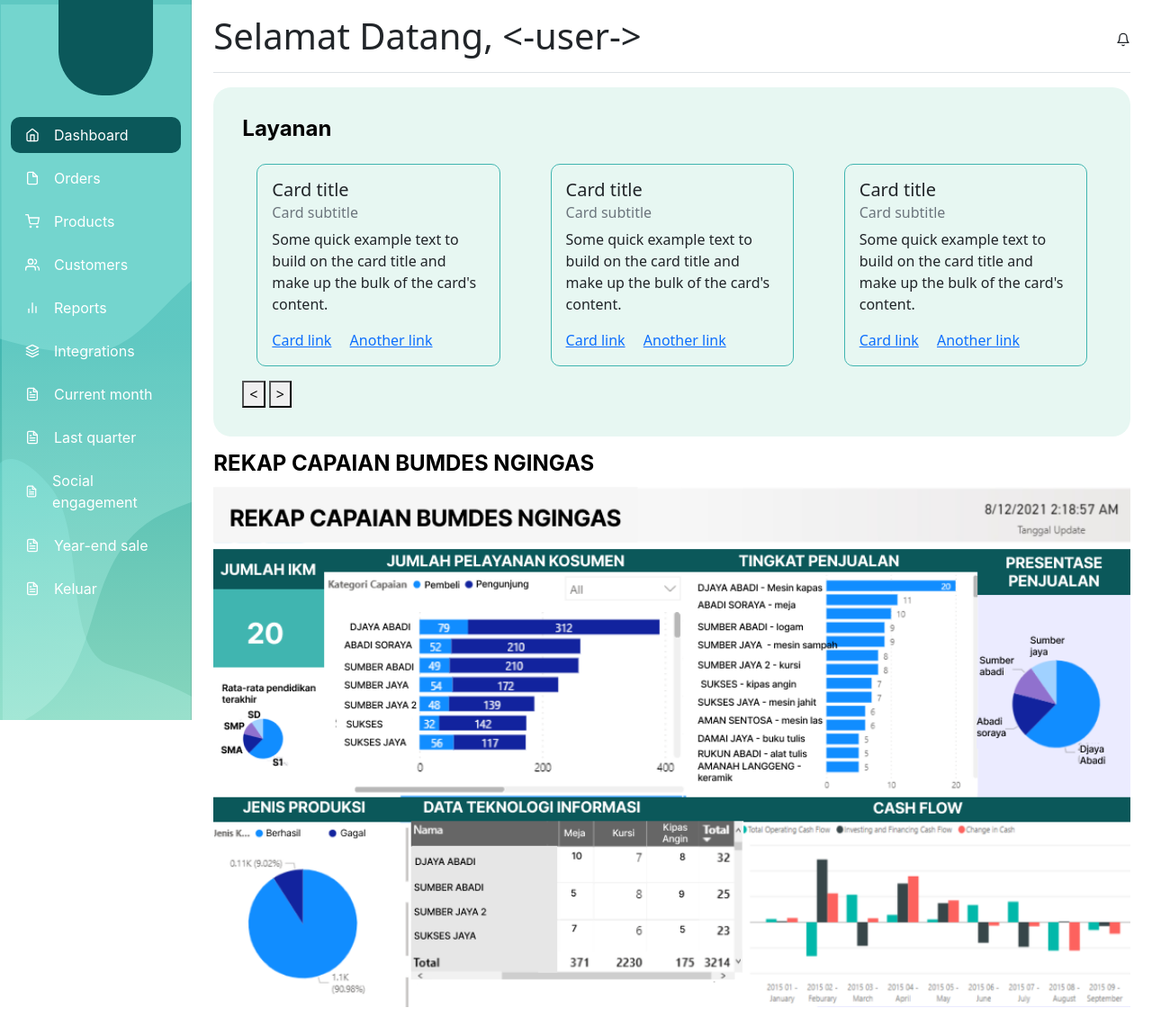
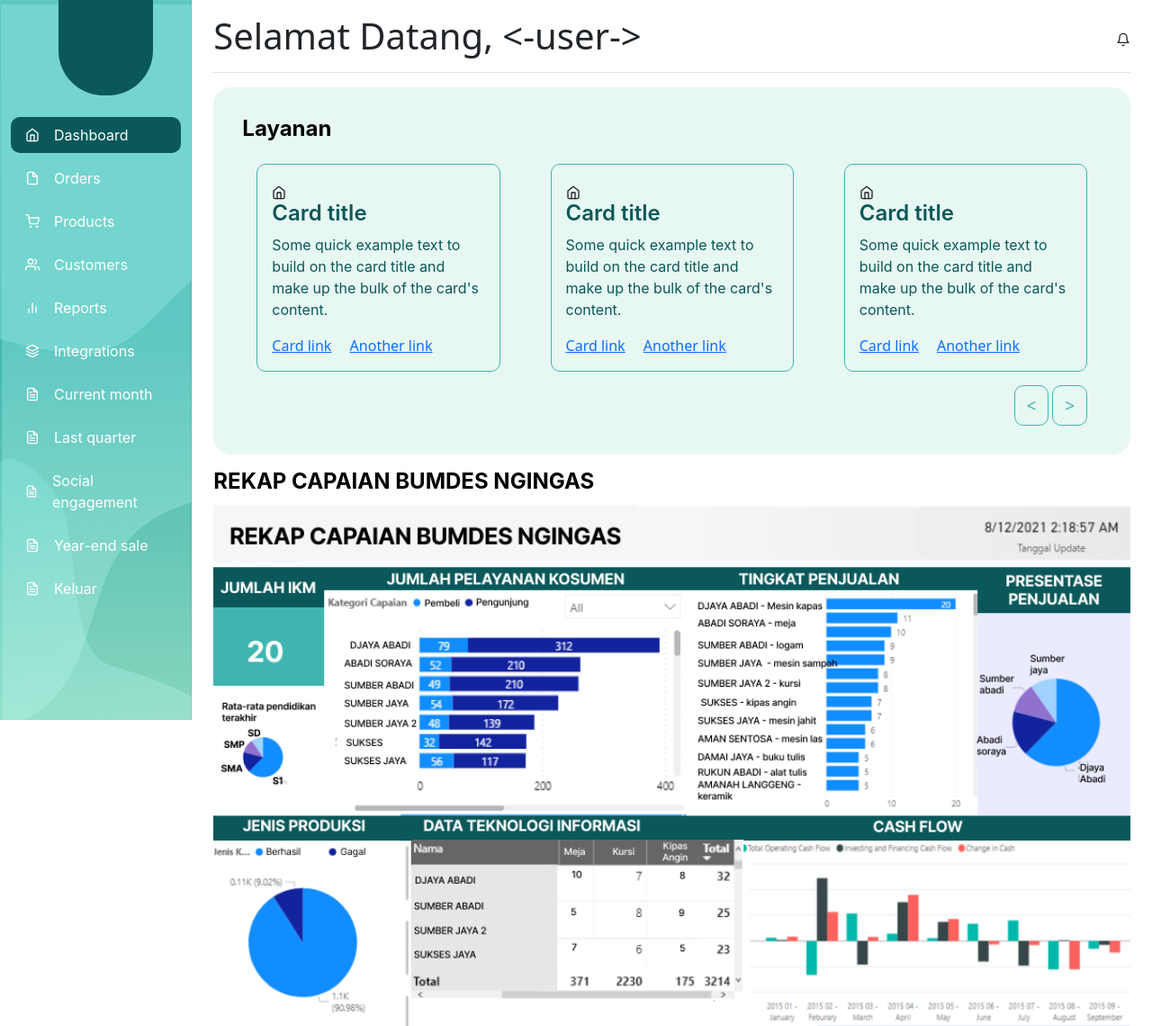
Before and after one commit to KKN-NGINGAS/webngingas, a PHP site: page /dashboard.html in a window 1280 px wide. Shown: the whole page at 90% size. Before the commit the page ends 1119 px from the top, so only its background shows below. Run offline with PHP 8.4, Linux system fonts and the light colour scheme.

Commit message:
update service card

```diff
--- a/assets/css/dashboard.css
+++ b/assets/css/dashboard.css
@@ -130,7 +130,46 @@ h2 {
   border: 1px solid #40B5B0;
   box-sizing: border-box;
   border-radius: 10px;
+}
 
+.card-title {
+  font-family: Inter;
+  font-style: normal;
+  font-weight: 600;
+  font-size: 1.5rem;
+  align-items: center;
+
+  color: #0B585A;
+}
+
+.card-text {
+  font-family: Inter;
+  font-style: normal;
+  font-weight: normal;
+  font-size: 1rem;
+  align-items: center;
+
+  color: #0B585A;
+}
+
+.carousel-nav {
+  margin: 0.5rem 1rem;
+}
+
+.carousel-nav-button {
+  font-size: 1.2rem;
+  color: #40B5B0;
+  text-decoration: none;
+  border: 1px solid #40B5B0;
+  box-sizing: border-box;
+  border-radius: 10px;
+
+  padding: 0.5rem 0.8rem;
+}
+
+.carousel-nav-button:hover {
+  background-color: #40B5B0;
+  color: #FFFFFF;
 }
 
 .report {
--- a/dashboard.html
+++ b/dashboard.html
@@ -118,8 +118,8 @@
                     <div class="col-lg-4">
                       <div class="card">
                         <div class="card-body">
+                          <span data-feather="home"></span>
                           <h5 class="card-title">Card title</h5>
-                          <h6 class="card-subtitle mb-2 text-muted">Card subtitle</h6>
                           <p class="card-text">Some quick example text to build on the card title and make up the bulk of the card's content.</p>
                           <a href="#" class="card-link">Card link</a>
                           <a href="#" class="card-link">Another link</a>
@@ -129,8 +129,8 @@
                     <div class="col-lg-4">
                       <div class="card">
                         <div class="card-body">
+                          <span data-feather="home"></span>
                           <h5 class="card-title">Card title</h5>
-                          <h6 class="card-subtitle mb-2 text-muted">Card subtitle</h6>
                           <p class="card-text">Some quick example text to build on the card title and make up the bulk of the card's content.</p>
                           <a href="#" class="card-link">Card link</a>
                           <a href="#" class="card-link">Another link</a>
@@ -140,8 +140,8 @@
                     <div class="col-lg-4">
                       <div class="card">
                         <div class="card-body">
+                          <span data-feather="home"></span>
                           <h5 class="card-title">Card title</h5>
-                          <h6 class="card-subtitle mb-2 text-muted">Card subtitle</h6>
                           <p class="card-text">Some quick example text to build on the card title and make up the bulk of the card's content.</p>
                           <a href="#" class="card-link">Card link</a>
                           <a href="#" class="card-link">Another link</a>
@@ -155,8 +155,8 @@
                     <div class="col-lg-4">
                       <div class="card">
                         <div class="card-body">
+                          <span data-feather="home"></span>
                           <h5 class="card-title">Card title</h5>
-                          <h6 class="card-subtitle mb-2 text-muted">Card subtitle</h6>
                           <p class="card-text">Some quick example text to build on the card title and make up the bulk of the card's content.</p>
                           <a href="#" class="card-link">Card link</a>
                           <a href="#" class="card-link">Another link</a>
@@ -166,8 +166,8 @@
                     <div class="col-lg-4">
                       <div class="card">
                         <div class="card-body">
+                          <span data-feather="home"></span>
                           <h5 class="card-title">Card title</h5>
-                          <h6 class="card-subtitle mb-2 text-muted">Card subtitle</h6>
                           <p class="card-text">Some quick example text to build on the card title and make up the bulk of the card's content.</p>
                           <a href="#" class="card-link">Card link</a>
                           <a href="#" class="card-link">Another link</a>
@@ -177,8 +177,8 @@
                     <div class="col-lg-4">
                       <div class="card">
                         <div class="card-body">
+                          <span data-feather="home"></span>
                           <h5 class="card-title">Card title</h5>
-                          <h6 class="card-subtitle mb-2 text-muted">Card subtitle</h6>
                           <p class="card-text">Some quick example text to build on the card title and make up the bulk of the card's content.</p>
                           <a href="#" class="card-link">Card link</a>
                           <a href="#" class="card-link">Another link</a>
@@ -192,8 +192,8 @@
                     <div class="col-lg-4">
                       <div class="card">
                         <div class="card-body">
+                          <span data-feather="home"></span>
                           <h5 class="card-title">Card title</h5>
-                          <h6 class="card-subtitle mb-2 text-muted">Card subtitle</h6>
                           <p class="card-text">Some quick example text to build on the card title and make up the bulk of the card's content.</p>
                           <a href="#" class="card-link">Card link</a>
                           <a href="#" class="card-link">Another link</a>
@@ -203,8 +203,8 @@
                     <div class="col-lg-4">
                       <div class="card">
                         <div class="card-body">
+                          <span data-feather="home"></span>
                           <h5 class="card-title">Card title</h5>
-                          <h6 class="card-subtitle mb-2 text-muted">Card subtitle</h6>
                           <p class="card-text">Some quick example text to build on the card title and make up the bulk of the card's content.</p>
                           <a href="#" class="card-link">Card link</a>
                           <a href="#" class="card-link">Another link</a>
@@ -214,8 +214,8 @@
                     <div class="col-lg-4">
                       <div class="card">
                         <div class="card-body">
+                          <span data-feather="home"></span>
                           <h5 class="card-title">Card title</h5>
-                          <h6 class="card-subtitle mb-2 text-muted">Card subtitle</h6>
                           <p class="card-text">Some quick example text to build on the card title and make up the bulk of the card's content.</p>
                           <a href="#" class="card-link">Card link</a>
                           <a href="#" class="card-link">Another link</a>
@@ -225,9 +225,9 @@
                   </div>
                 </div>
               </div>
-              <div class="carousel-nav">
-                <button data-bs-target="#services" data-bs-slide="prev"><</button>
-                <button data-bs-target="#services" data-bs-slide="next">></button>
+              <div class="carousel-nav text-end">
+                <a class="carousel-nav-button" data-bs-target="#services" data-bs-slide="prev"><</a>
+                <a class="carousel-nav-button" data-bs-target="#services" data-bs-slide="next">></a>
               </div>
             </div>
           </div>
```
